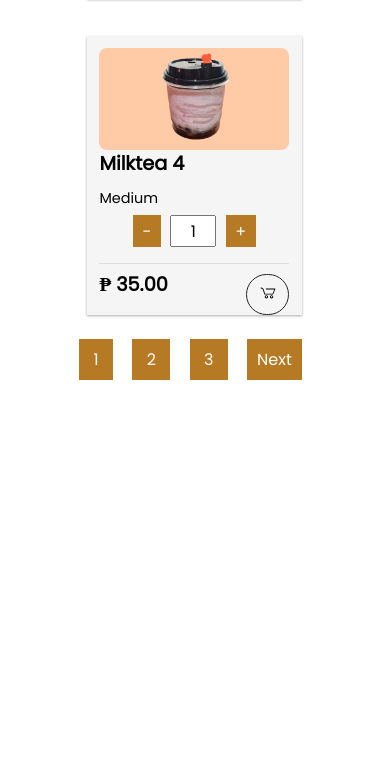
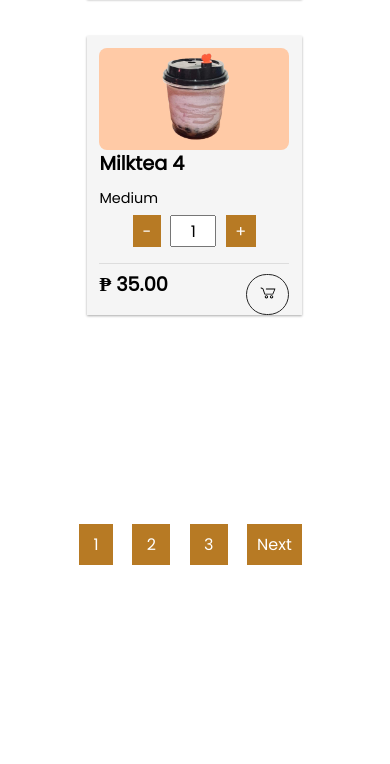
Before and after one commit to JrLC12/E-commerce-exam-, a PHP site: page / in a window 390 px wide. Shown: the part 2818-3582 px from the top of the page. Run offline with PHP 8.4, Linux system fonts and the light colour scheme; data comes from the database, SQL or seed files in the repository.

Commit message:
Add files via upload

```diff
--- a/assets/css/style.css
+++ b/assets/css/style.css
@@ -140,7 +140,7 @@ body {
 
 @media screen and (max-width: 600px) {
   .topnav.responsive {
-    position: absolute;
+    position: fixed;
   }
   .topnav {
     display: block;
@@ -949,7 +949,7 @@ footer.bottom .links > a {
     justify-self: center;
     position: relative;
     width: 100%;
-    margin-top: -70%;
+    top: -100%;
     margin-left:-15%;
   }
   .pagination-div2cart {
```
